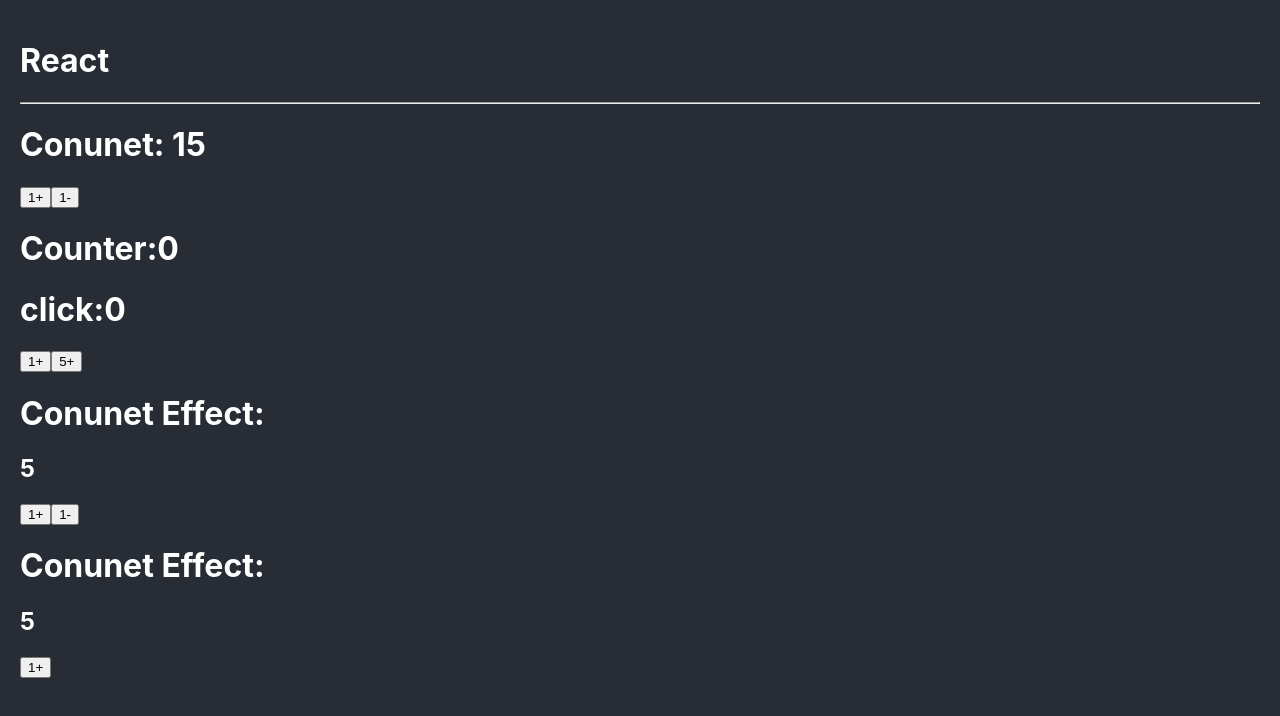
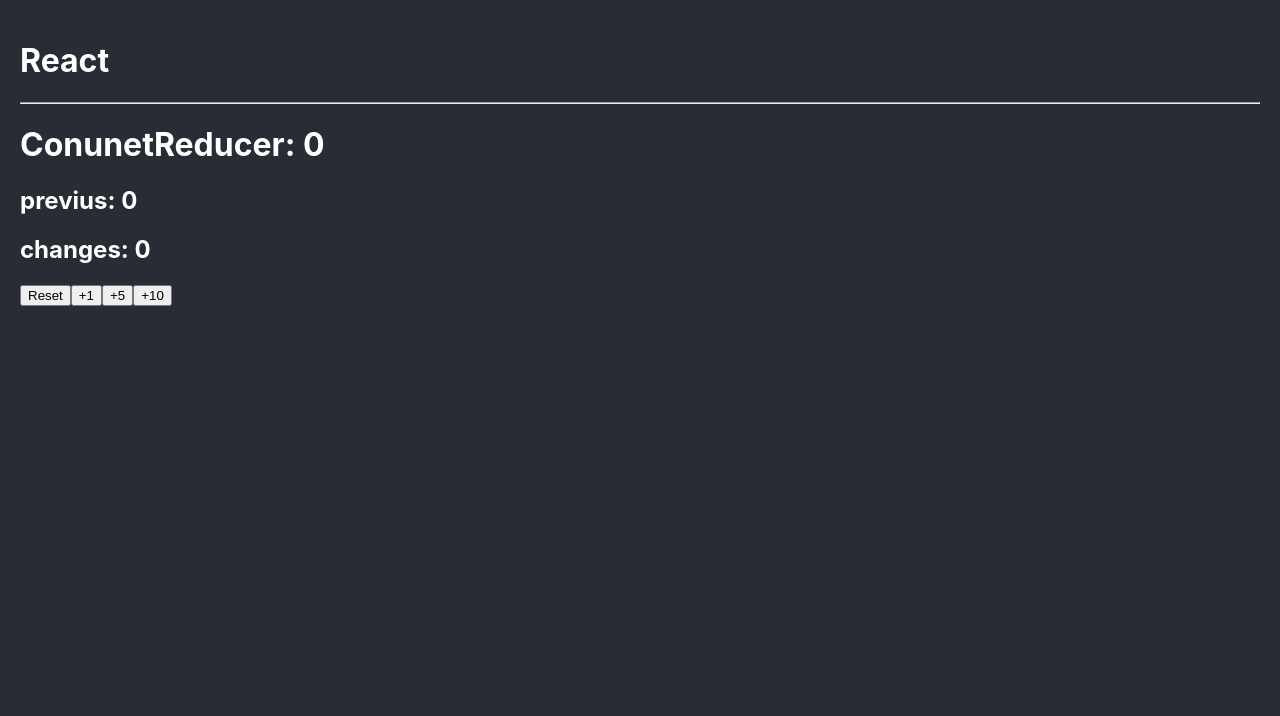
Before and after one commit to RunyShark/ReactTS, a React (Create React App) app: page / in a window 1280 px wide. Shown: the top 716 px of the page. Built offline with nearby package versions, Linux system fonts and the light colour scheme.

Commit message:
Reducers

```diff
--- a/src/App.tsx
+++ b/src/App.tsx
@@ -1,18 +1,20 @@
 import {
-  Conunter,
-  ConunterBy,
-  ConunterEffec,
-  ConunterHook,
+  // Conunter,
+  // ConunterBy,
+  // ConunterEffec,
+  // ConunterHook,
+  ConunterReducerComponent,
 } from "./index/index";
 function App() {
   return (
     <>
       <h1>React</h1>
       <hr />
-      <Conunter value={15} />
+      {/* <Conunter value={15} />
       <ConunterBy />
       <ConunterEffec />
-      <ConunterHook />
+      <ConunterHook /> */}
+      <ConunterReducerComponent />
     </>
   );
 }
--- /dev/null
+++ b/src/base/ConunterReducer.tsx
@@ -0,0 +1,70 @@
+import { useReducer } from "react";
+interface CounterState {
+  couter: number;
+  previus: number;
+  changes: number;
+}
+
+const INITIAL_STATE: CounterState = {
+  couter: 0,
+  previus: 0,
+  changes: 0,
+};
+
+type CounterAction =
+  | { type: "increasBy"; payload: { value: number } }
+  | { type: "restart" };
+
+const counterReducer = (
+  state: CounterState,
+  action: CounterAction
+): CounterState => {
+  switch (action.type) {
+    case "increasBy":
+      return {
+        couter: state.couter + action.payload.value,
+        previus: (state.previus = state.couter),
+        changes: state.changes + 1,
+      };
+    case "restart":
+      return {
+        couter: 0,
+        previus: 0,
+        changes: 0,
+      };
+
+    default:
+      return state;
+  }
+};
+
+export const ConunterReducerComponent = () => {
+  const [{ couter, previus, changes }, dispatch] = useReducer(
+    counterReducer,
+    INITIAL_STATE
+  );
+
+  const handleReset = () => {
+    dispatch({ type: "restart" });
+  };
+  const increaseBy = (value: number) => {
+    dispatch({
+      type: "increasBy",
+      payload: {
+        value,
+      },
+    });
+  };
+
+  return (
+    <>
+      <h1>ConunetReducer: {couter}</h1>
+      <h2>previus: {previus}</h2>
+      <h2>changes: {changes}</h2>
+      <button onClick={handleReset}>Reset</button>
+      <button onClick={() => increaseBy(1)}>+1</button>
+      <button onClick={() => increaseBy(5)}>+5</button>
+      <button onClick={() => increaseBy(10)}>+10</button>
+    </>
+  );
+};
--- a/src/index/index.ts
+++ b/src/index/index.ts
@@ -3,3 +3,4 @@
 export * from "../base/ConunterEffec";
 export * from "../base/ConunterHook";
 export * from "../hooks/useCounter";
+export * from "../base/ConunterReducer";
```
